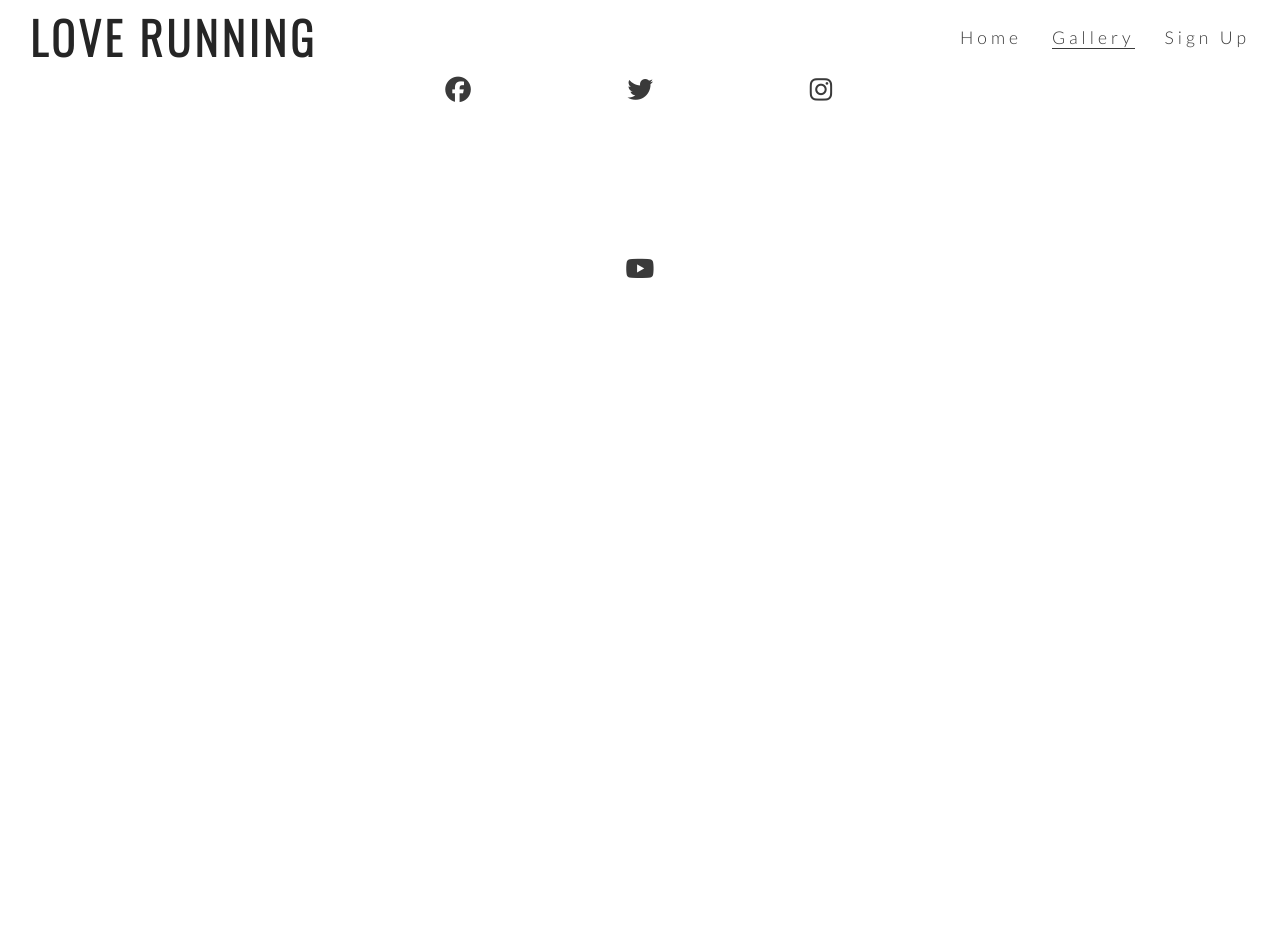
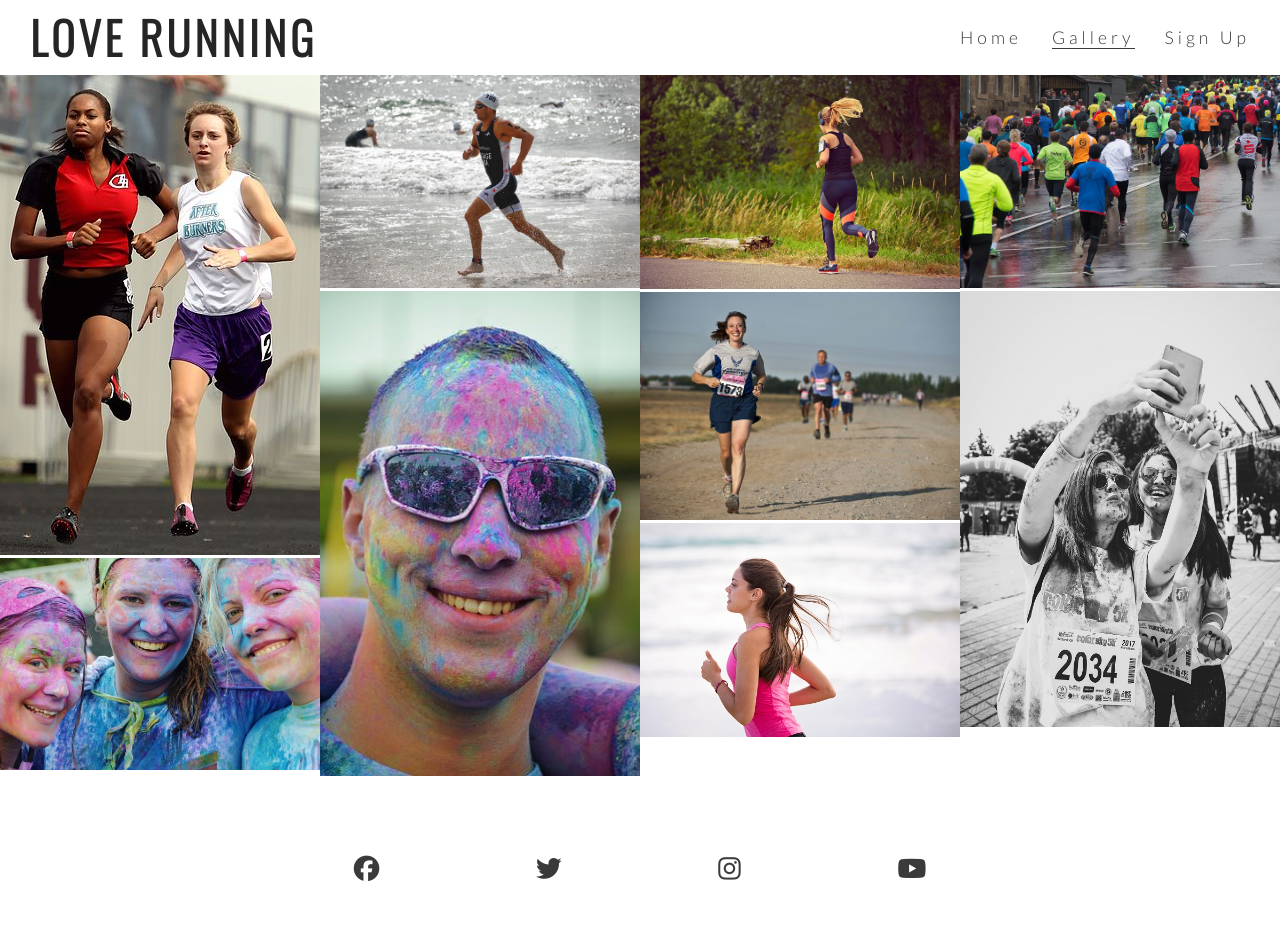
Before and after one commit to JKirkby95/love-running, a plain HTML site: page gallery.html in a window 1280 px wide. Before the commit the page ends 800 px from the top, so only its background shows below. Drawn offline with nearby package versions, Linux system fonts and the light colour scheme.

Commit message:
add galery photo and style
git status

```diff
--- a/assets/css/style.css
+++ b/assets/css/style.css
@@ -223,3 +223,14 @@ footer {
     padding: 5%;
     color: #3a3a3a;
 }
+
+#photos {
+    clear: both;
+    line-height: o;
+    column-count: 4;
+    column-gap: 0px;
+}
+
+#photos > img {
+    width: 100%;
+}
--- a/gallery.html
+++ b/gallery.html
@@ -25,6 +25,20 @@
         </nav>
     </header>
 
+  <section id="photos">
+
+<img src="assets/images/athletes.jpg" alt="Two athletes running together">
+<img src="assets/images/girls.jpg" alt="three girls at a charity paint running festival">
+<img src="assets/images/runner3.jpg" alt="Solo male runner runnnig on a beach">
+<img src="assets/images/man.jpg" alt="man at charity paint running festival">
+<img src="assets/images/runner1.jpg" alt="Solo female runner running through phoienix park">
+<img src="assets/images/runner2.jpg" alt="runners competing in a marathon">
+<img src="assets/images/runner4.jpg" alt="Solo female runner running on a beach">
+<img src="assets/images/running_gang.jpg" alt="Large group of runners taking part in a marathon on a rainy day">
+<img src="assets/images/mud-run.jpg" alt="two woman runnners taking a muddy selfie after the mud runners championship">
+
+  </section>
+
     <footer>
         <ul class="social-networks">
             <li>
```
Also changed, not shown: assets/images/athletes.jpg (added), assets/images/girls.jpg (added), assets/images/man.jpg (added), assets/images/mud-run.jpg (added), assets/images/runner1.jpg (added), assets/images/runner2.jpg (added), assets/images/runner3.jpg (added), assets/images/runner4.jpg (added), assets/images/running_gang.jpg (added).
